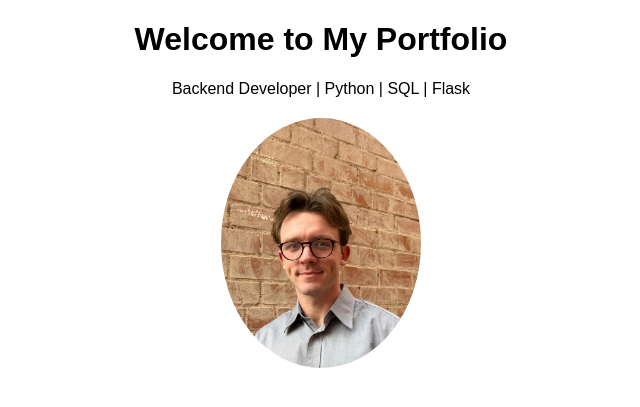
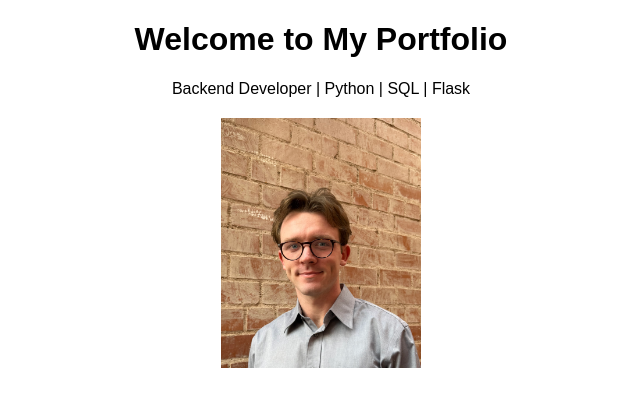
Before and after one commit to apdagenais/adagenais.github.io, a Flask app: page / in a window 1280 px wide. Shown: the part 46-453 px from the top of the page, without its empty margins (319-959 px from the left). Run offline with Flask 3, Linux system fonts and the light colour scheme.

Commit message:
Updated image

```diff
--- a/app/static/style.css
+++ b/app/static/style.css
@@ -16,7 +16,6 @@ nav a {
 .profile-pic {
     width: 200px;
     height: auto;
-    border-radius: 50%; /* Makes it circular */
     display: block;
     margin: 20px auto;
 }
```
